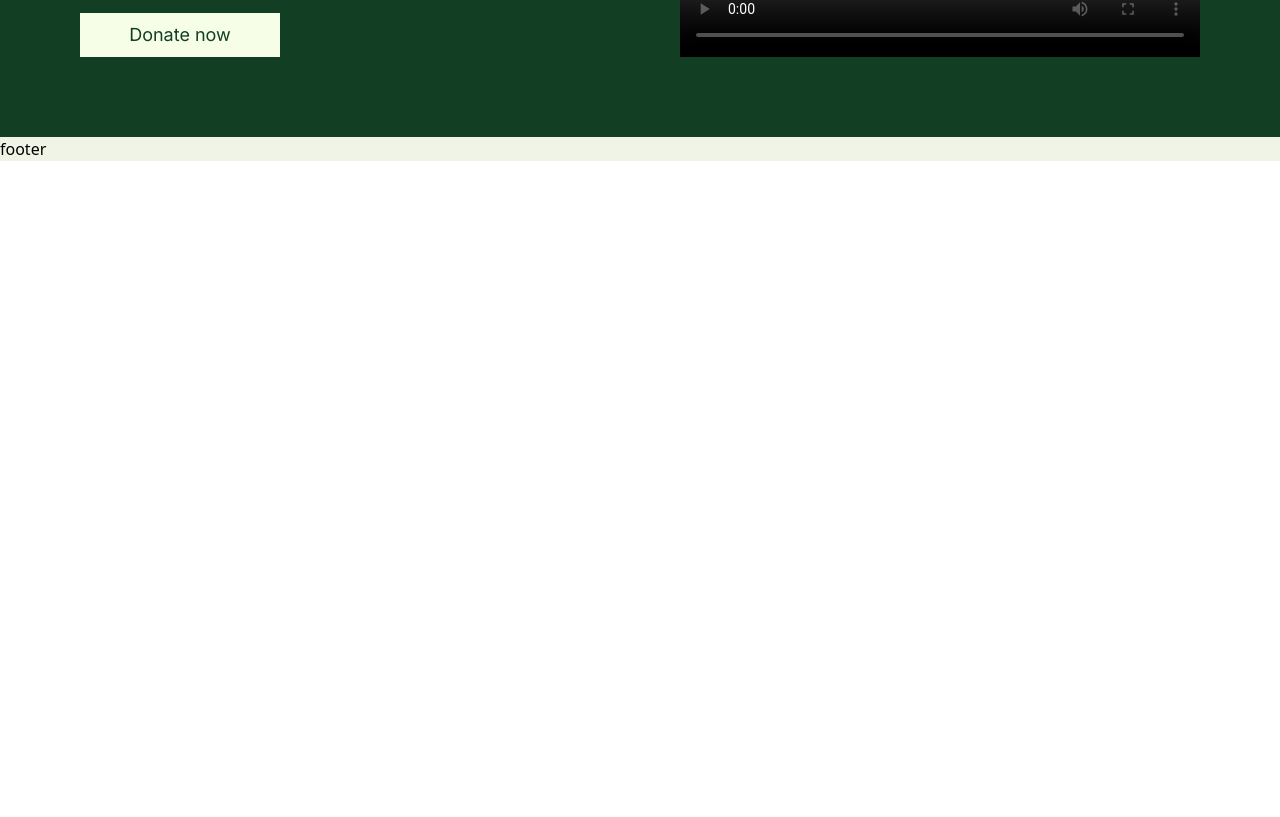
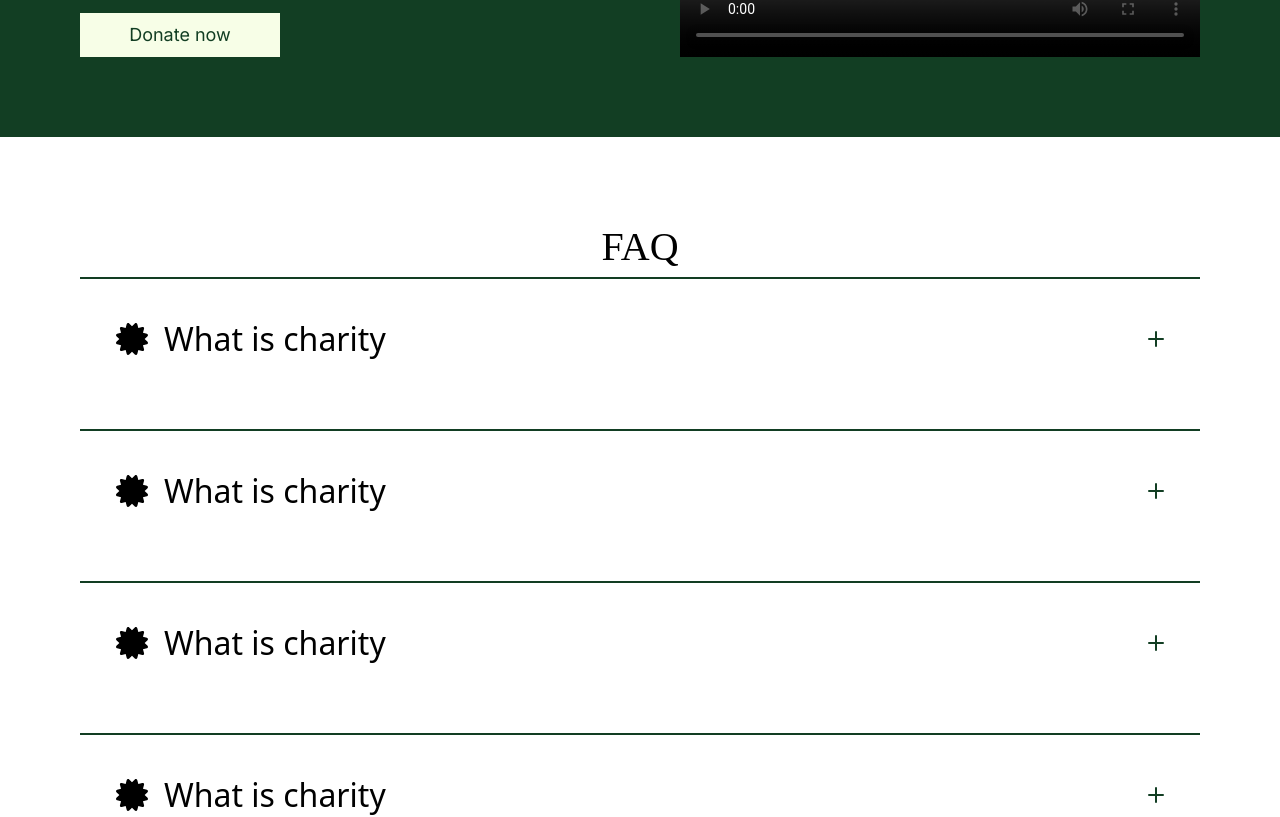
Before and after one commit to iits-reza/community-frontend, a React (Vite) app: page / in a window 1280 px wide. Shown: the part 2311-3128 px from the top of the page. Before the commit the page ends 2472 px from the top, so only its background shows below. Built offline with nearby package versions, Linux system fonts and the light colour scheme; no server answers; grey boxes are pictures that could not be loaded; a web font is replaced by a local one.

Commit message:
done accordion

```diff
--- /dev/null
+++ b/src/components/accordion/accordion.tsx
@@ -0,0 +1,65 @@
+import { faCertificate } from "@fortawesome/free-solid-svg-icons";
+import { FontAwesomeIcon } from "@fortawesome/react-fontawesome";
+import React from "react";
+
+type Props = {
+  title: string;
+  description: string;
+};
+
+function Accordion({ title, description }: Props) {
+  const [isAccordionOpen, setIsAccordionOpen] = React.useState(false);
+  return (
+    <div className=" p-[20px] cursor-pointer border-t-2 border-primary">
+      <div
+        onClick={() => setIsAccordionOpen(!isAccordionOpen)}
+        className={`flex items-center justify-between hover:bg-[#DDF4A6] p-4 ${
+          isAccordionOpen ? "bg-[#ddf4a6]" : ""
+        }`}
+      >
+        <div className="flex items-center gap-4">
+          <FontAwesomeIcon icon={faCertificate} fontSize={32} />
+          <h2 className="text-[32px] text-title ">{title}</h2>
+        </div>
+        <svg
+          className="fill-primary shrink-0 ml-8"
+          width="16"
+          height="16"
+          xmlns="http://www.w3.org/2000/svg"
+        >
+          <rect
+            y="7"
+            width="16"
+            height="2"
+            rx="1"
+            className={`transform origin-center transition duration-200 ease-out ${
+              isAccordionOpen && "!rotate-180"
+            }`}
+          />
+          <rect
+            y="7"
+            width="16"
+            height="2"
+            rx="1"
+            className={`transform origin-center rotate-90 transition duration-200 ease-out ${
+              isAccordionOpen && "!rotate-180"
+            }`}
+          />
+        </svg>
+      </div>
+      <div
+        className={`grid overflow-hidden transition-all duration-300 ease-in-out bg-[#DDF4A6] ${
+          isAccordionOpen
+            ? "grid-rows-[1fr] opacity-100"
+            : "opacity-0 grid-rows-[0fr]"
+        }`}
+      >
+        <div className="overflow-hidden text-[20px] p-[15px]">
+          {description}
+        </div>
+      </div>
+    </div>
+  );
+}
+
+export default Accordion;
--- /dev/null
+++ b/src/components/faq/faq.tsx
@@ -0,0 +1,38 @@
+import Accordion from "../accordion/accordion";
+const accordionData = [
+  {
+    title: "What is charity",
+    descirption:
+      "Charity is the voluntary provision of assistance to those in need. It serves as a humanitarian act, and is unmotivated by self-interest. Various philosophies about charity exist, with frequent associations with religion.",
+  },
+  {
+    title: "What is charity",
+    descirption:
+      "Charity is the voluntary provision of assistance to those in need. It serves as a humanitarian act, and is unmotivated by self-interest. Various philosophies about charity exist, with frequent associations with religion.",
+  },
+  {
+    title: "What is charity",
+    descirption:
+      "Charity is the voluntary provision of assistance to those in need. It serves as a humanitarian act, and is unmotivated by self-interest. Various philosophies about charity exist, with frequent associations with religion.",
+  },
+  {
+    title: "What is charity",
+    descirption:
+      "Charity is the voluntary provision of assistance to those in need. It serves as a humanitarian act, and is unmotivated by self-interest. Various philosophies about charity exist, with frequent associations with religion.",
+  },
+];
+function Faq() {
+  return (
+    <div className="flex flex-col p-[80px]">
+      <h1 className="text-[40px] text-center font-title">FAQ</h1>
+      {accordionData.map((accordion) => (
+        <Accordion
+          title={accordion.title}
+          description={accordion.descirption}
+        />
+      ))}
+    </div>
+  );
+}
+
+export default Faq;
--- a/src/components/footer/footer.tsx
+++ b/src/components/footer/footer.tsx
@@ -1,7 +1,5 @@
-import React from "react";
-
 function Footer() {
-  return <footer className="bg-[#F0F4E6]">footer</footer>;
+  return <footer className="bg-[#F0F4E6] p-[80px]"></footer>;
 }
 
 export default Footer;
--- a/src/main.tsx
+++ b/src/main.tsx
@@ -21,6 +21,7 @@ import About from "./components/about/about.tsx";
 import Programs from "./components/programs/programs.tsx";
 import Footer from "./components/footer/footer.tsx";
 import Donations from "./components/donations/donations.tsx";
+import Faq from "./components/faq/faq.tsx";
 // import App from "./App.tsx";
 i18next
   .use(Backend)
@@ -79,6 +80,7 @@ ReactDOM.createRoot(document.getElementById("root")!).render(
           <About />
           <Programs />
           <Donations />
+          <Faq />
           <Footer />
           <Routes>{/* <Route path="/*" element={<App />} /> */}</Routes>
         </BrowserRouter>
```
